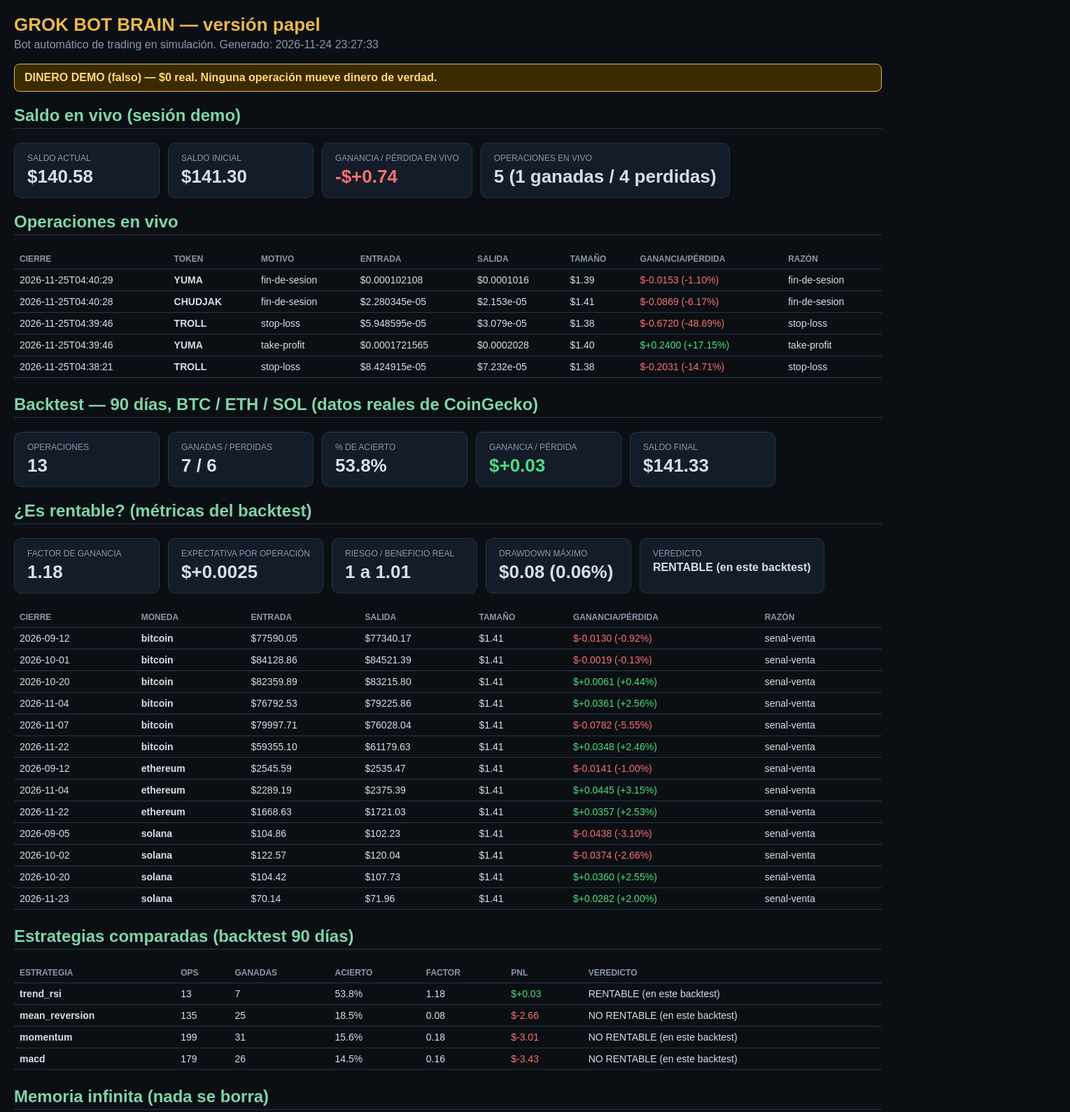
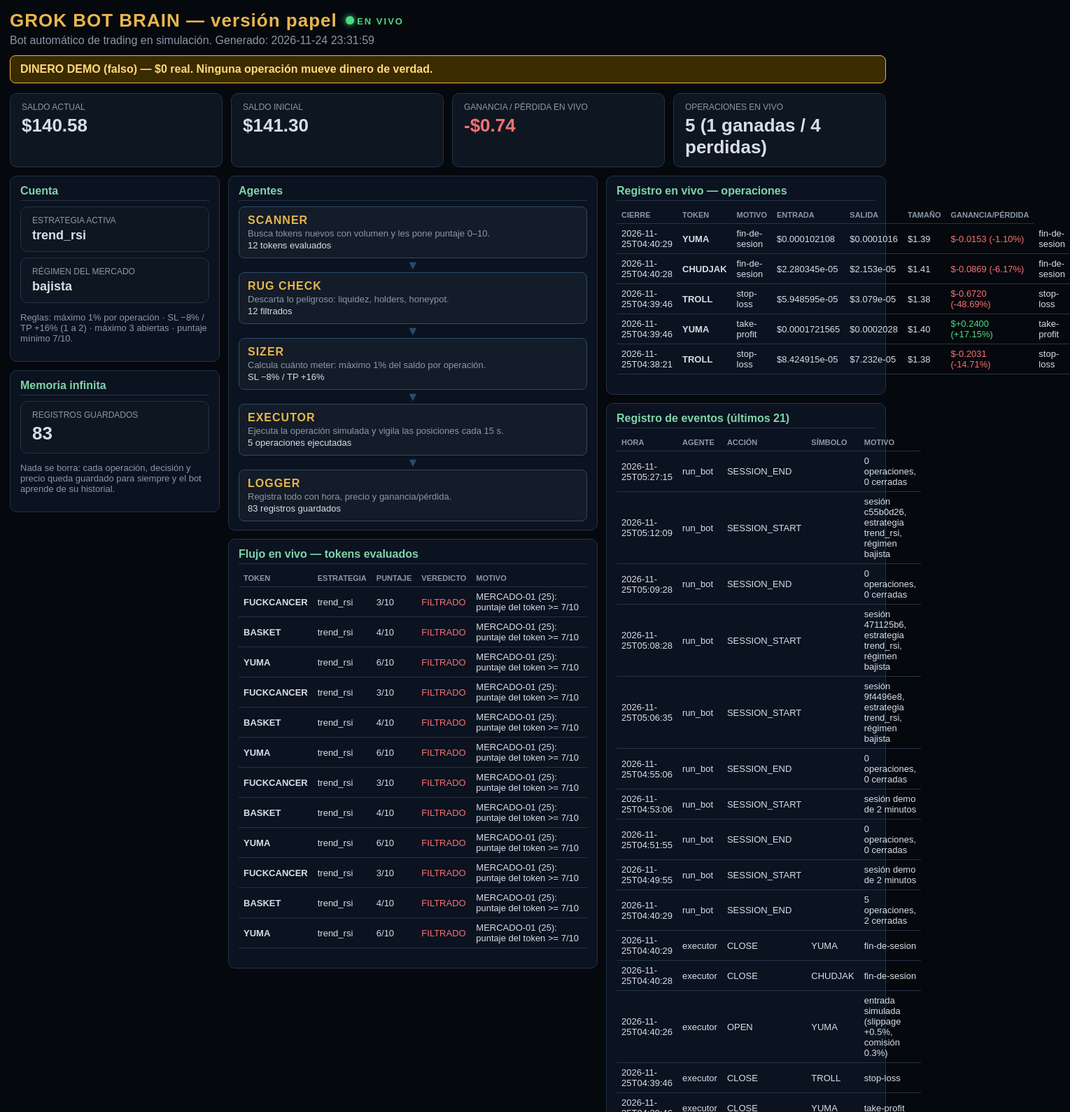
Before and after one commit to Coque6966/trading-bot-dashboard, a plain HTML site: page index.html in a window 1280 px wide. Shown: the top 1589 px of the page at 70% size, 1529 px wide, since content can reach past the window. Drawn offline with Linux system fonts and the light colour scheme.

Commit message:
Replace index.html with redesigned dashboard

```diff
--- a/index.html
+++ b/index.html
@@ -1,60 +1,160 @@
 <!DOCTYPE html>
 <html lang="es">
 <head>
-<meta http-equiv="refresh" content="30">
 <meta charset="utf-8">
 <meta name="viewport" content="width=device-width, initial-scale=1">
 <meta http-equiv="refresh" content="30">
 <title>Bot de papel — Tablero</title>
 <style>
-body { background:#0b0f14; color:#d7dee8; font-family:Arial,Helvetica,sans-serif; margin:0; padding:20px; }
-h1 { color:#e8b64c; margin:0 0 4px; font-size:26px; }
-h2 { color:#7fd4a8; border-bottom:1px solid #243447; padding-bottom:4px; }
-.sub { color:#8b98a9; margin-bottom:18px; }
-.demo { background:#3a2b00; border:1px solid #e8b64c; color:#ffd97a; padding:10px 14px; border-radius:8px; margin-bottom:18px; font-weight:bold; }
-.cards { display:flex; gap:12px; flex-wrap:wrap; margin-bottom:20px; }
-.card { background:#131c28; border:1px solid #243447; border-radius:10px; padding:14px 18px; min-width:170px; }
+body { background:#05080d; color:#d7dee8; font-family:Arial,Helvetica,sans-serif; margin:0; padding:14px; }
+h1 { color:#e8b64c; margin:0; font-size:26px; letter-spacing:1px; }
+h2 { color:#7fd4a8; border-bottom:1px solid #243447; padding-bottom:4px; font-size:16px; margin:14px 0 8px; }
+.sub { color:#8b98a9; margin:4px 0 12px; }
+.demo { background:#3a2b00; border:1px solid #e8b64c; color:#ffd97a; padding:10px 14px; border-radius:8px; margin-bottom:14px; font-weight:bold; }
+.topbar { display:flex; align-items:center; gap:12px; flex-wrap:wrap; }
+.live-dot { width:12px; height:12px; border-radius:50%; background:#4ade80; display:inline-block; box-shadow:0 0 8px #4ade80; }
+.live-label { color:#4ade80; font-weight:bold; letter-spacing:2px; font-size:13px; }
+.cards { display:flex; gap:12px; flex-wrap:wrap; margin-bottom:12px; }
+.card { background:#0e1622; border:1px solid #243447; border-radius:10px; padding:12px 16px; min-width:150px; flex:1; }
 .card .label { color:#8b98a9; font-size:12px; text-transform:uppercase; }
 .card .value { font-size:26px; font-weight:bold; margin-top:4px; }
+.card .value.small { font-size:18px; }
 .win { color:#4ade80; } .loss { color:#f87171; }
-table { width:100%; border-collapse:collapse; margin-bottom:24px; font-size:14px; }
-th, td { border-bottom:1px solid #243447; padding:7px 8px; text-align:left; }
-th { color:#8b98a9; text-transform:uppercase; font-size:12px; }
+.layout { display:grid; grid-template-columns:300px 1fr 400px; gap:12px; align-items:start; }
+.panel { background:#0b1220; border:1px solid #243447; border-radius:10px; padding:12px 14px; margin-bottom:12px; }
+.panel h2 { margin-top:0; }
+.pipeline { display:flex; flex-direction:column; gap:0; }
+.agent { background:#131c28; border:1px solid #2b4a6b; border-radius:8px; padding:10px 12px; }
+.agent .name { color:#e8b64c; font-weight:bold; letter-spacing:1px; }
+.agent .desc { color:#8b98a9; font-size:13px; margin-top:2px; }
+.agent .stat { color:#d7dee8; font-size:13px; margin-top:2px; }
+.arrow { text-align:center; color:#2b4a6b; font-size:18px; line-height:1; padding:1px 0; }
+table { width:100%; border-collapse:collapse; margin-bottom:16px; font-size:13px; }
+th, td { border-bottom:1px solid #243447; padding:6px 7px; text-align:left; }
+th { color:#8b98a9; text-transform:uppercase; font-size:11px; }
 code { background:#1a2636; padding:1px 5px; border-radius:4px; }
 .note { color:#8b98a9; font-size:13px; }
 footer { color:#8b98a9; font-size:12px; border-top:1px solid #243447; padding-top:10px; }
+.mono { font-family:ui-monospace,Menlo,Consolas,monospace; }
+@media (max-width:1000px) { .layout { grid-template-columns:1fr; } }
 </style>
 </head>
 <body>
-<h1>GROK BOT BRAIN — versión papel</h1>
-<div class="sub">Bot automático de trading en simulación. Generado: 2026-11-24 23:27:33</div>
+<div class="topbar">
+  <h1>GROK BOT BRAIN — versión papel</h1>
+  <span><span class="live-dot"></span> <span class="live-label">EN VIVO</span></span>
+</div>
+<div class="sub">Bot automático de trading en simulación. Generado: 2026-11-24 23:31:59</div>
 <div class="demo">DINERO DEMO (falso) — $0 real. Ninguna operación mueve dinero de verdad.</div>
 
-<h2>Saldo en vivo (sesión demo)</h2>
 <div class="cards">
   <div class="card"><div class="label">Saldo actual</div><div class="value">$140.58</div></div>
   <div class="card"><div class="label">Saldo inicial</div><div class="value">$141.30</div></div>
-  <div class="card"><div class="label">Ganancia / pérdida en vivo</div><div class="value loss">-$+0.74</div></div>
+  <div class="card"><div class="label">Ganancia / pérdida en vivo</div><div class="value loss">-$0.74</div></div>
   <div class="card"><div class="label">Operaciones en vivo</div><div class="value">5 (1 ganadas / 4 perdidas)</div></div>
 </div>
 
-<h2>Operaciones en vivo</h2>
-<table>
-<tr><th>Cierre</th><th>Token</th><th>Motivo</th><th>Entrada</th><th>Salida</th><th>Tamaño</th><th>Ganancia/pérdida</th><th>Razón</th></tr>
-<tr><td>2026-11-25T04:40:29</td><td><b>YUMA</b></td><td>fin-de-sesion</td><td>$0.000102108</td><td>$0.0001016</td><td>$1.39</td><td class="loss">$-0.0153 (-1.10%)</td><td>fin-de-sesion</td></tr>
+<div class="layout">
+  <div>
+    <div class="panel">
+      <h2>Cuenta</h2>
+      <div class="card" style="margin-bottom:8px"><div class="label">Estrategia activa</div><div class="value small">trend_rsi</div></div>
+      <div class="card"><div class="label">Régimen del mercado</div><div class="value small">bajista</div></div>
+      <p class="note">Reglas: máximo 1% por operación · SL −8% / TP +16% (1 a 2) · máximo 3 abiertas · puntaje mínimo 7/10.</p>
+    </div>
+    <div class="panel">
+      <h2>Memoria infinita</h2>
+      <div class="card"><div class="label">Registros guardados</div><div class="value">83</div></div>
+      <p class="note">Nada se borra: cada operación, decisión y precio queda guardado para siempre y el bot aprende de su historial.</p>
+    </div>
+  </div>
+
+  <div>
+    <div class="panel">
+      <h2>Agentes</h2>
+      <div class="pipeline">
+        <div class="agent"><div class="name">SCANNER</div><div class="desc">Busca tokens nuevos con volumen y les pone puntaje 0–10.</div><div class="stat">12 tokens evaluados</div></div>
+        <div class="arrow">▼</div>
+        <div class="agent"><div class="name">RUG CHECK</div><div class="desc">Descarta lo peligroso: liquidez, holders, honeypot.</div><div class="stat">12 filtrados</div></div>
+        <div class="arrow">▼</div>
+        <div class="agent"><div class="name">SIZER</div><div class="desc">Calcula cuánto meter: máximo 1% del saldo por operación.</div><div class="stat">SL −8% / TP +16%</div></div>
+        <div class="arrow">▼</div>
+        <div class="agent"><div class="name">EXECUTOR</div><div class="desc">Ejecuta la operación simulada y vigila las posiciones cada 15 s.</div><div class="stat">5 operaciones ejecutadas</div></div>
+        <div class="arrow">▼</div>
+        <div class="agent"><div class="name">LOGGER</div><div class="desc">Registra todo con hora, precio y ganancia/pérdida.</div><div class="stat">83 registros guardados</div></div>
+      </div>
+    </div>
+    <div class="panel">
+      <h2>Flujo en vivo — tokens evaluados</h2>
+      <table>
+      <tr><th>Token</th><th>Estrategia</th><th>Puntaje</th><th>Veredicto</th><th>Motivo</th></tr>
+      <tr><td><b>FUCKCANCER</b></td><td>trend_rsi</td><td>3/10</td><td class="loss">FILTRADO</td><td>MERCADO-01 (25): puntaje del token &gt;= 7/10</td></tr>
+<tr><td><b>BASKET</b></td><td>trend_rsi</td><td>4/10</td><td class="loss">FILTRADO</td><td>MERCADO-01 (25): puntaje del token &gt;= 7/10</td></tr>
+<tr><td><b>YUMA</b></td><td>trend_rsi</td><td>6/10</td><td class="loss">FILTRADO</td><td>MERCADO-01 (25): puntaje del token &gt;= 7/10</td></tr>
+<tr><td><b>FUCKCANCER</b></td><td>trend_rsi</td><td>3/10</td><td class="loss">FILTRADO</td><td>MERCADO-01 (25): puntaje del token &gt;= 7/10</td></tr>
+<tr><td><b>BASKET</b></td><td>trend_rsi</td><td>4/10</td><td class="loss">FILTRADO</td><td>MERCADO-01 (25): puntaje del token &gt;= 7/10</td></tr>
+<tr><td><b>YUMA</b></td><td>trend_rsi</td><td>6/10</td><td class="loss">FILTRADO</td><td>MERCADO-01 (25): puntaje del token &gt;= 7/10</td></tr>
+<tr><td><b>FUCKCANCER</b></td><td>trend_rsi</td><td>3/10</td><td class="loss">FILTRADO</td><td>MERCADO-01 (25): puntaje del token &gt;= 7/10</td></tr>
+<tr><td><b>BASKET</b></td><td>trend_rsi</td><td>4/10</td><td class="loss">FILTRADO</td><td>MERCADO-01 (25): puntaje del token &gt;= 7/10</td></tr>
+<tr><td><b>YUMA</b></td><td>trend_rsi</td><td>6/10</td><td class="loss">FILTRADO</td><td>MERCADO-01 (25): puntaje del token &gt;= 7/10</td></tr>
+<tr><td><b>FUCKCANCER</b></td><td>trend_rsi</td><td>3/10</td><td class="loss">FILTRADO</td><td>MERCADO-01 (25): puntaje del token &gt;= 7/10</td></tr>
+<tr><td><b>BASKET</b></td><td>trend_rsi</td><td>4/10</td><td class="loss">FILTRADO</td><td>MERCADO-01 (25): puntaje del token &gt;= 7/10</td></tr>
+<tr><td><b>YUMA</b></td><td>trend_rsi</td><td>6/10</td><td class="loss">FILTRADO</td><td>MERCADO-01 (25): puntaje del token &gt;= 7/10</td></tr>
+
+      </table>
+    </div>
+  </div>
+
+  <div>
+    <div class="panel">
+      <h2>Registro en vivo — operaciones</h2>
+      <table>
+      <tr><th>Cierre</th><th>Token</th><th>Motivo</th><th>Entrada</th><th>Salida</th><th>Tamaño</th><th>Ganancia/pérdida</th></tr>
+      <tr><td>2026-11-25T04:40:29</td><td><b>YUMA</b></td><td>fin-de-sesion</td><td>$0.000102108</td><td>$0.0001016</td><td>$1.39</td><td class="loss">$-0.0153 (-1.10%)</td><td>fin-de-sesion</td></tr>
 <tr><td>2026-11-25T04:40:28</td><td><b>CHUDJAK</b></td><td>fin-de-sesion</td><td>$2.280345e-05</td><td>$2.153e-05</td><td>$1.41</td><td class="loss">$-0.0869 (-6.17%)</td><td>fin-de-sesion</td></tr>
 <tr><td>2026-11-25T04:39:46</td><td><b>TROLL</b></td><td>stop-loss</td><td>$5.948595e-05</td><td>$3.079e-05</td><td>$1.38</td><td class="loss">$-0.6720 (-48.69%)</td><td>stop-loss</td></tr>
 <tr><td>2026-11-25T04:39:46</td><td><b>YUMA</b></td><td>take-profit</td><td>$0.0001721565</td><td>$0.0002028</td><td>$1.40</td><td class="win">$+0.2400 (+17.15%)</td><td>take-profit</td></tr>
 <tr><td>2026-11-25T04:38:21</td><td><b>TROLL</b></td><td>stop-loss</td><td>$8.424915e-05</td><td>$7.232e-05</td><td>$1.38</td><td class="loss">$-0.2031 (-14.71%)</td><td>stop-loss</td></tr>
 
-</table>
+      </table>
+    </div>
+    <div class="panel">
+      <h2>Registro de eventos (últimos 21)</h2>
+      <table>
+      <tr><th>Hora</th><th>Agente</th><th>Acción</th><th>Símbolo</th><th>Motivo</th></tr>
+      <tr><td>2026-11-25T05:27:15</td><td>run_bot</td><td>SESSION_END</td><td></td><td>0 operaciones, 0 cerradas</td></tr>
+<tr><td>2026-11-25T05:12:09</td><td>run_bot</td><td>SESSION_START</td><td></td><td>sesión c55b0d26, estrategia trend_rsi, régimen bajista</td></tr>
+<tr><td>2026-11-25T05:09:28</td><td>run_bot</td><td>SESSION_END</td><td></td><td>0 operaciones, 0 cerradas</td></tr>
+<tr><td>2026-11-25T05:08:28</td><td>run_bot</td><td>SESSION_START</td><td></td><td>sesión 471125b6, estrategia trend_rsi, régimen bajista</td></tr>
+<tr><td>2026-11-25T05:06:35</td><td>run_bot</td><td>SESSION_START</td><td></td><td>sesión 9f4496e8, estrategia trend_rsi, régimen bajista</td></tr>
+<tr><td>2026-11-25T04:55:06</td><td>run_bot</td><td>SESSION_END</td><td></td><td>0 operaciones, 0 cerradas</td></tr>
+<tr><td>2026-11-25T04:53:06</td><td>run_bot</td><td>SESSION_START</td><td></td><td>sesión demo de 2 minutos</td></tr>
+<tr><td>2026-11-25T04:51:55</td><td>run_bot</td><td>SESSION_END</td><td></td><td>0 operaciones, 0 cerradas</td></tr>
+<tr><td>2026-11-25T04:49:55</td><td>run_bot</td><td>SESSION_START</td><td></td><td>sesión demo de 2 minutos</td></tr>
+<tr><td>2026-11-25T04:40:29</td><td>run_bot</td><td>SESSION_END</td><td></td><td>5 operaciones, 2 cerradas</td></tr>
+<tr><td>2026-11-25T04:40:29</td><td>executor</td><td>CLOSE</td><td>YUMA</td><td>fin-de-sesion</td></tr>
+<tr><td>2026-11-25T04:40:28</td><td>executor</td><td>CLOSE</td><td>CHUDJAK</td><td>fin-de-sesion</td></tr>
+<tr><td>2026-11-25T04:40:26</td><td>executor</td><td>OPEN</td><td>YUMA</td><td>entrada simulada (slippage +0.5%, comisión 0.3%)</td></tr>
+<tr><td>2026-11-25T04:39:46</td><td>executor</td><td>CLOSE</td><td>TROLL</td><td>stop-loss</td></tr>
+<tr><td>2026-11-25T04:39:46</td><td>executor</td><td>CLOSE</td><td>YUMA</td><td>take-profit</td></tr>
+<tr><td>2026-11-25T04:39:02</td><td>executor</td><td>OPEN</td><td>TROLL</td><td>entrada simulada (slippage +0.5%, comisión 0.3%)</td></tr>
+<tr><td>2026-11-25T04:38:21</td><td>executor</td><td>CLOSE</td><td>TROLL</td><td>stop-loss</td></tr>
+<tr><td>2026-11-25T04:38:19</td><td>executor</td><td>OPEN</td><td>TROLL</td><td>entrada simulada (slippage +0.5%, comisión 0.3%)</td></tr>
+<tr><td>2026-11-25T04:38:19</td><td>executor</td><td>OPEN</td><td>YUMA</td><td>entrada simulada (slippage +0.5%, comisión 0.3%)</td></tr>
+<tr><td>2026-11-25T04:38:19</td><td>executor</td><td>OPEN</td><td>CHUDJAK</td><td>entrada simulada (slippage +0.5%, comisión 0.3%)</td></tr>
+<tr><td>2026-11-25T04:38:04</td><td>run_bot</td><td>SESSION_START</td><td></td><td>sesión demo de 3 minutos</td></tr>
+
+      </table>
+    </div>
+  </div>
+</div>
 
 <h2>Backtest — 90 días, BTC / ETH / SOL (datos reales de CoinGecko)</h2>
 <div class="cards">
   <div class="card"><div class="label">Operaciones</div><div class="value">13</div></div>
   <div class="card"><div class="label">Ganadas / Perdidas</div><div class="value">7 / 6</div></div>
   <div class="card"><div class="label">% de acierto</div><div class="value">53.8%</div></div>
-  <div class="card"><div class="label">Ganancia / pérdida</div><div class="value win">$+0.03</div></div>
+  <div class="card"><div class="label">Ganancia / pérdida</div><div class="value win">+$0.03</div></div>
   <div class="card"><div class="label">Saldo final</div><div class="value">$141.33</div></div>
 </div>
 <h2>¿Es rentable? (métricas del backtest)</h2>
@@ -93,43 +193,7 @@ footer { color:#8b98a9; font-size:12px; border-top:1px solid #243447; padding-to
 
 </table>
 
-<h2>Memoria infinita (nada se borra)</h2>
-<div class="cards">
-  <div class="card"><div class="label">Registros guardados</div><div class="value">83</div></div>
-  <div class="card"><div class="label">Operaciones</div><div class="value">5</div></div>
-  <div class="card"><div class="label">Decisiones</div><div class="value">57</div></div>
-  <div class="card"><div class="label">Precios observados</div><div class="value">0</div></div>
-  <div class="card"><div class="label">Tamaño de la memoria</div><div class="value">64.0 KB</div></div>
-</div>
-
-<h2>Registro de eventos (últimos 21)</h2>
-<table>
-<tr><th>Hora</th><th>Agente</th><th>Acción</th><th>Símbolo</th><th>Motivo</th></tr>
-<tr><td>2026-11-25T05:27:15</td><td>run_bot</td><td>SESSION_END</td><td></td><td>0 operaciones, 0 cerradas</td></tr>
-<tr><td>2026-11-25T05:12:09</td><td>run_bot</td><td>SESSION_START</td><td></td><td>sesión c55b0d26, estrategia trend_rsi, régimen bajista</td></tr>
-<tr><td>2026-11-25T05:09:28</td><td>run_bot</td><td>SESSION_END</td><td></td><td>0 operaciones, 0 cerradas</td></tr>
-<tr><td>2026-11-25T05:08:28</td><td>run_bot</td><td>SESSION_START</td><td></td><td>sesión 471125b6, estrategia trend_rsi, régimen bajista</td></tr>
-<tr><td>2026-11-25T05:06:35</td><td>run_bot</td><td>SESSION_START</td><td></td><td>sesión 9f4496e8, estrategia trend_rsi, régimen bajista</td></tr>
-<tr><td>2026-11-25T04:55:06</td><td>run_bot</td><td>SESSION_END</td><td></td><td>0 operaciones, 0 cerradas</td></tr>
-<tr><td>2026-11-25T04:53:06</td><td>run_bot</td><td>SESSION_START</td><td></td><td>sesión demo de 2 minutos</td></tr>
-<tr><td>2026-11-25T04:51:55</td><td>run_bot</td><td>SESSION_END</td><td></td><td>0 operaciones, 0 cerradas</td></tr>
-<tr><td>2026-11-25T04:49:55</td><td>run_bot</td><td>SESSION_START</td><td></td><td>sesión demo de 2 minutos</td></tr>
-<tr><td>2026-11-25T04:40:29</td><td>run_bot</td><td>SESSION_END</td><td></td><td>5 operaciones, 2 cerradas</td></tr>
-<tr><td>2026-11-25T04:40:29</td><td>executor</td><td>CLOSE</td><td>YUMA</td><td>fin-de-sesion</td></tr>
-<tr><td>2026-11-25T04:40:28</td><td>executor</td><td>CLOSE</td><td>CHUDJAK</td><td>fin-de-sesion</td></tr>
-<tr><td>2026-11-25T04:40:26</td><td>executor</td><td>OPEN</td><td>YUMA</td><td>entrada simulada (slippage +0.5%, comisión 0.3%)</td></tr>
-<tr><td>2026-11-25T04:39:46</td><td>executor</td><td>CLOSE</td><td>TROLL</td><td>stop-loss</td></tr>
-<tr><td>2026-11-25T04:39:46</td><td>executor</td><td>CLOSE</td><td>YUMA</td><td>take-profit</td></tr>
-<tr><td>2026-11-25T04:39:02</td><td>executor</td><td>OPEN</td><td>TROLL</td><td>entrada simulada (slippage +0.5%, comisión 0.3%)</td></tr>
-<tr><td>2026-11-25T04:38:21</td><td>executor</td><td>CLOSE</td><td>TROLL</td><td>stop-loss</td></tr>
-<tr><td>2026-11-25T04:38:19</td><td>executor</td><td>OPEN</td><td>TROLL</td><td>entrada simulada (slippage +0.5%, comisión 0.3%)</td></tr>
-<tr><td>2026-11-25T04:38:19</td><td>executor</td><td>OPEN</td><td>YUMA</td><td>entrada simulada (slippage +0.5%, comisión 0.3%)</td></tr>
-<tr><td>2026-11-25T04:38:19</td><td>executor</td><td>OPEN</td><td>CHUDJAK</td><td>entrada simulada (slippage +0.5%, comisión 0.3%)</td></tr>
-<tr><td>2026-11-25T04:38:04</td><td>run_bot</td><td>SESSION_START</td><td></td><td>sesión demo de 3 minutos</td></tr>
-
-</table>
-
-<p class="note">Agentes: SCANNER busca tokens nuevos con volumen y les pone puntaje (0–10, solo se opera con 7+) · RUG CHECK descarta lo peligroso · SIZER arriesga máximo 1% por operación, con stop-loss −8% y take-profit +16% (relación 1 a 2) · EXECUTOR ejecuta la operación simulada y vigila las posiciones cada 15 s · LOGGER registra todo. Reglas: máximo 3 posiciones abiertas. Límite honesto: las APIs gratuitas actualizan cada pocos segundos, no en milisegundos.</p>
+<p class="note">Límite honesto: las APIs gratuitas actualizan cada pocos segundos, no en milisegundos.</p>
 <footer>Bot de papel — simulación con dinero falso. El rendimiento pasado no garantiza el futuro. El video que inspiró este bot es un anuncio; sus ganancias no están verificadas.</footer>
 </body>
 </html>
```
